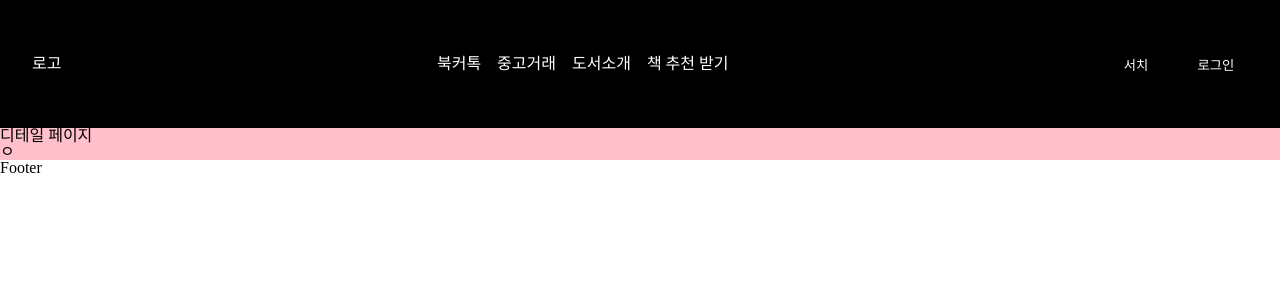
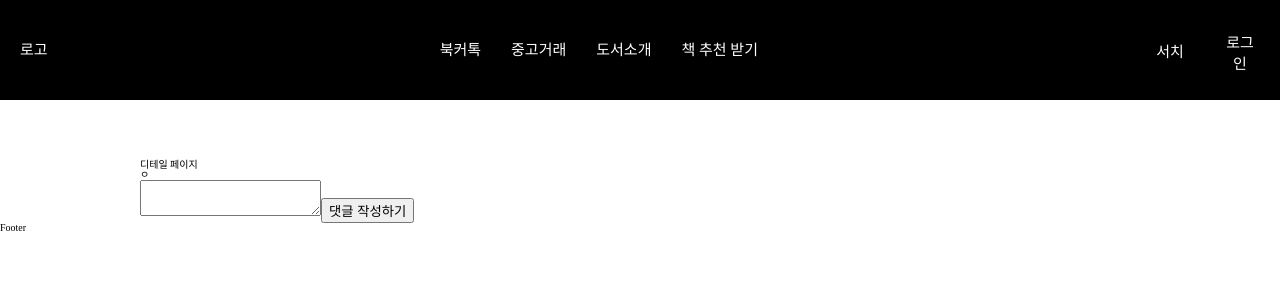
Before and after one commit to laluniax/booker, a React (Create React App) app: page /detail/1 in a window 1280 px wide. Shown: the top 300 px of the page. Built offline with nearby package versions, Linux system fonts and the light colour scheme; no server answers; the database is empty.

Commit message:
design: globalstyle html 100% -> 62.5%, comments components 작업 중

```diff
--- a/src/api/supabase.api.ts
+++ b/src/api/supabase.api.ts
@@ -219,14 +219,12 @@ export const submitPostListHandler = async ({ title, content, tags, userId, genr
 
 export const filteredCategory = async (params: string) => {
   const { data, error } = await supabase.from('posts').select('*').eq('genre_id', params);
-
   if (error) throw error;
   return data;
 };
 // 포스트의 id랑 똑같은 정보 가져오는 함수 생성
 export const filteredPostId = async (params: string) => {
   const { data, error } = await supabase.from('posts').select('*').eq('id', params);
-
   if (error) throw error;
   return data;
 };
--- a/src/components/Market/MarketList.styled.ts
+++ b/src/components/Market/MarketList.styled.ts
@@ -1,65 +1,85 @@
 import styled from 'styled-components';
 
-export const Container = styled.div`
-`;
+export const Container = styled.div``;
 
 export const Title = styled.div`
-margin: 5rem 0rem 5rem 25rem;
+  margin: 0rem 0rem 5rem 30rem;
   padding-bottom: 0.5rem;
   border-bottom: 0.2rem solid black;
-font-size: 1.8rem;
+  font-size: 3rem;
   font-weight: 600;
-`
-
+`;
 
 export const CategoryProductsWrapper = styled.div`
   display: flex;
-justify-content: space-between`
+  justify-content: space-between;
+`;
 
-export const CategoryWrapper = styled.ul`
+export const CategoryWrapper = styled.div`
+  display: flex;
   width: 20rem;
-padding-left: 10rem;
-list-style-type: none;
-line-height: 1.5;
-& li {
+  align-items: center;
+  justify-content: center;
+  /* margin-top: 4rem; */
+  /* padding-left: 7rem; */
+`;
+export const CategoryBox = styled.div`
+  display: flex;
+  flex-direction: column;
+  /* align-items: center; */
+  width: 12rem;
+  padding: 1rem 1rem 1rem 1.5rem;
+  background: #f5f5f5;
+  border-radius: 0.8rem;
+  font-size: 1.5rem;
+  line-height: 1.7;
+  box-shadow: 0 2px 4px rgba(0, 0, 0, 0.1);
+`;
+export const CategoryBtn = styled.button`
+  all: unset;
+  &:hover {
     cursor: pointer;
-    width: 20rem;
   }
-`
+`;
 
 export const ProductsWrapper = styled.div`
+  width: 80rem;
   display: grid;
-grid-template-columns: 1fr 1fr 1fr 1fr;
+  grid-template-columns: 19rem 19rem 19rem 19rem;
   gap: 1rem;
   line-height: 1.5;
-`
+`;
 
 export const ProductCard = styled.div`
-width: 13rem;
-height: 17rem;
+  width: 19rem;
+  height: 23rem;
   padding: 0.5rem;
   border: 0.2rem solid black;
-`
+  cursor: pointer;
+`;
 
 export const ProductImg = styled.img`
   width: 11rem;
   height: 11rem;
-`
+`;
 
 export const ProductTitle = styled.div`
-font-size: 1.5rem;`
+  font-size: 1.5rem;
+`;
 
 export const ProductInfo = styled.div`
   display: flex;
-justify-content: space-between`
+  justify-content: space-between;
+`;
 
-export const ProductPrice = styled.div``
+export const ProductPrice = styled.div``;
 
-export const ProductLikes = styled.div``
+export const ProductLikes = styled.div``;
 
 export const PostButton = styled.button`
   all: unset;
   float: right;
   padding: 0.5rem 1rem;
   border: 0.2rem solid black;
-`
+  cursor: pointer;
+`;
--- a/src/components/Market/MarketList.tsx
+++ b/src/components/Market/MarketList.tsx
@@ -47,11 +47,13 @@ const MarketList = () => {
       <St.Title>{category ? category : '중고거래'}</St.Title>
       <St.CategoryProductsWrapper>
         <St.CategoryWrapper>
-          {categoryArr.map((item, i) => (
-            <li key={i} onClick={() => navigate(`/market/${i}`)}>
-              {item}
-            </li>
-          ))}
+          <St.CategoryBox>
+            {categoryArr.map((item, i) => (
+              <St.CategoryBtn key={i} onClick={() => navigate(`/market/${i}`)}>
+                {item}
+              </St.CategoryBtn>
+            ))}
+          </St.CategoryBox>
         </St.CategoryWrapper>
         <St.ProductsWrapper>
           {list.map((item, i) => {
--- a/src/components/bookertalk/Detail.tsx
+++ b/src/components/bookertalk/Detail.tsx
@@ -2,6 +2,7 @@ import { useEffect, useState } from 'react';
 import { useParams } from 'react-router-dom';
 import { filteredPostId } from '../../api/supabase.api';
 import { Tablesposts } from './bookertalkmain/BookerTalkMain';
+import Comment from './comment/Comment';
 
 const Detail = () => {
   const params = useParams().id;
@@ -18,6 +19,7 @@ const Detail = () => {
     <>
       <div>디테일 페이지</div>
       <div>{data?.title}</div>ㅇ<div>{data?.content}</div>
+      <Comment />
     </>
   );
 };
--- /dev/null
+++ b/src/components/bookertalk/comment/Comment.styled.ts
@@ -0,0 +1,17 @@
+import styled from 'styled-components';
+
+export const Container = styled.div``;
+
+export const CommentWrapper = styled.div``;
+
+export const Comment = styled.div``;
+
+export const CommentNickname = styled.div``;
+
+export const CommentContent = styled.div``;
+
+export const CommentForm = styled.div``;
+
+export const CommentInput = styled.textarea``;
+
+export const CommentSubmitBtn = styled.button``;
--- /dev/null
+++ b/src/components/bookertalk/comment/Comment.tsx
@@ -0,0 +1,14 @@
+import * as St from './Comment.styled';
+const Comment = () => {
+  return (
+    <St.Container>
+      <St.CommentWrapper></St.CommentWrapper>
+      <St.CommentForm>
+        <St.CommentInput />
+        <St.CommentSubmitBtn>댓글 작성하기</St.CommentSubmitBtn>
+      </St.CommentForm>
+    </St.Container>
+  );
+};
+
+export default Comment;
--- a/src/components/layout/LayoutStyle.ts
+++ b/src/components/layout/LayoutStyle.ts
@@ -1,7 +1,9 @@
-import styled from "styled-components";
+import styled from 'styled-components';
 
 export const Container = styled.div`
-min-width: 80rem;
-max-width: 80rem;
-margin: 0 auto;
-background-color: pink;`
+  min-width: 100rem;
+  max-width: 100rem;
+  margin: 0 auto;
+  margin-top: 6rem;
+  /* background-color: pink; */
+`;
--- a/src/components/layout/header/Header.styled.ts
+++ b/src/components/layout/header/Header.styled.ts
@@ -3,24 +3,21 @@ import styled from 'styled-components';
 export const Container = styled.div`
   background-color: black;
   color: #fff;
-  align-items: center;
+  height: 10rem;
+  padding: 2rem;
   display: flex;
   justify-content: space-between;
-  padding: 2rem;
+  align-items: center;
+  font-size: 1.5rem;
 `;
 
 export const NavbarWrapper = styled.div`
   align-items: center;
 `;
 
-export const ProfileImg = styled.img`
-  width: 2rem;
-  height: 2rem;
-`;
-
 export const HeaderUl = styled.ul`
   display: flex;
-  gap: 1rem;
+  gap: 3rem;
 `;
 
 export const HeaderLi = styled.li`
@@ -33,14 +30,16 @@ export const HeaderLi = styled.li`
 export const HeaderBtn = styled.button`
   width: 4rem;
   height: 4rem;
+  font-size: 1.5rem;
   color: white;
   background-color: transparent;
   border: none;
   cursor: pointer;
   & img {
-    width: 3rem;
-    height: 3rem;
+    width: 4rem;
+    height: 4rem;
     background-color: white;
     border-radius: 50%;
+    object-fit: cover;
   }
 `;
--- a/src/styles/globalStyle.ts
+++ b/src/styles/globalStyle.ts
@@ -1,4 +1,4 @@
-import { createGlobalStyle } from "styled-components";
+import { createGlobalStyle } from 'styled-components';
 
 const GlobalStyle = createGlobalStyle`
         html, body, div, span, applet, object, iframe,
@@ -52,5 +52,9 @@ const GlobalStyle = createGlobalStyle`
         box-sizing: border-box;
     };
 
+    html {
+        font-size: 62.5%;
+    }
+
 `;
 export default GlobalStyle;
```
Lines whose indentation alone changed are shown as unchanged.
